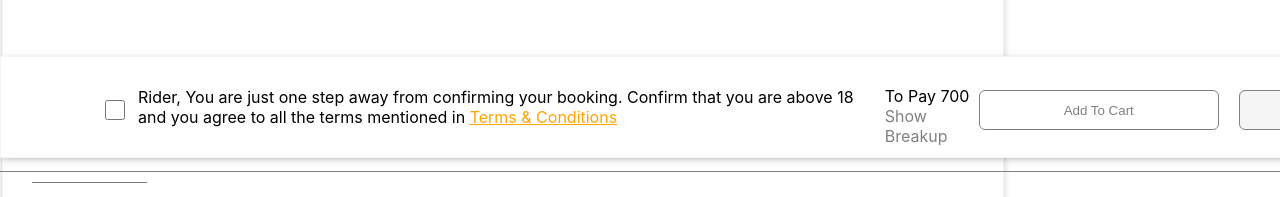
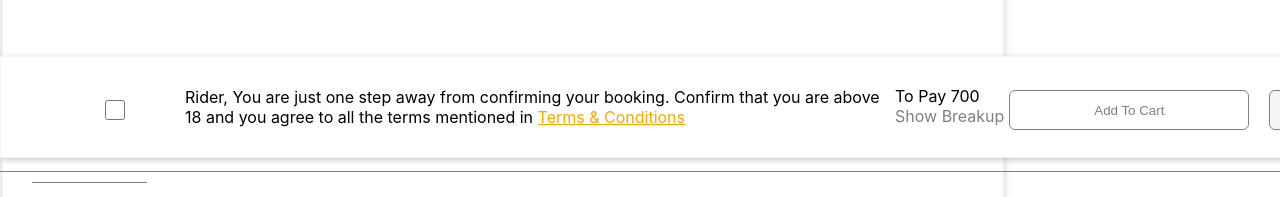
Before and after one commit to omjawade/drivezy.com-clone, a React (Create React App) app: page /search in a window 1280 px wide. Shown: the part 594-791 px from the top of the page. Built offline with nearby package versions, Linux system fonts and the light colour scheme.

Commit message:
payment confirmation 2

```diff
--- a/src/Pages/PaymentConfirmation/FooterPay.jsx
+++ b/src/Pages/PaymentConfirmation/FooterPay.jsx
@@ -28,7 +28,7 @@ function FooterPay(props) {
 
 
     return (
-        <div style={{marginTop:"210px",width:"100%"}}>
+        <div style={{marginTop:"210px",width:"130%"}}>
             <div style={{backgroundColor:"white",border:"1px solid whitesmoke",height:"100px",display:"flex", boxShadow:" 0 2px 8px -2px rgb(31 45 61 / 40%)",}}>
 
                 <div style={{
@@ -40,15 +40,15 @@ function FooterPay(props) {
                   type="checkbox"
                   placeholder="write married"
                   onChange={handlechange}
-                   style={{padding:"10px",height:"20px",width:"20px"}}
+                   style={{padding:"10px",height:"20px",width:"20px",marginRight:"60px"}}
                    />
                     </div>
-                   <p style={{marginTop:"-10px",marginLeft:"10px"}}>Rider, You are just one step away from confirming your booking. Confirm that you are above 18 and you agree to all the terms mentioned
+                   <p style={{marginTop:"-10px",marginRight:"10px",width:"1700px"}}>Rider, You are just one step away from confirming your booking. Confirm that you are above 18 and you agree to all the terms mentioned
                        in <a href="" style={{color:"orange"}}>Terms & Conditions</a></p>
                 </div>
 
 
-                <div style={{display:"flex",marginLeft:"20px",marginTop:"13px"}}>
+                <div style={{display:"flex",marginLeft:"4px",marginTop:"13px"}}>
                     <p>To Pay 700 <br/>
                     <a style={{color:"gray"}}>Show Breakup</a></p>
 
```
